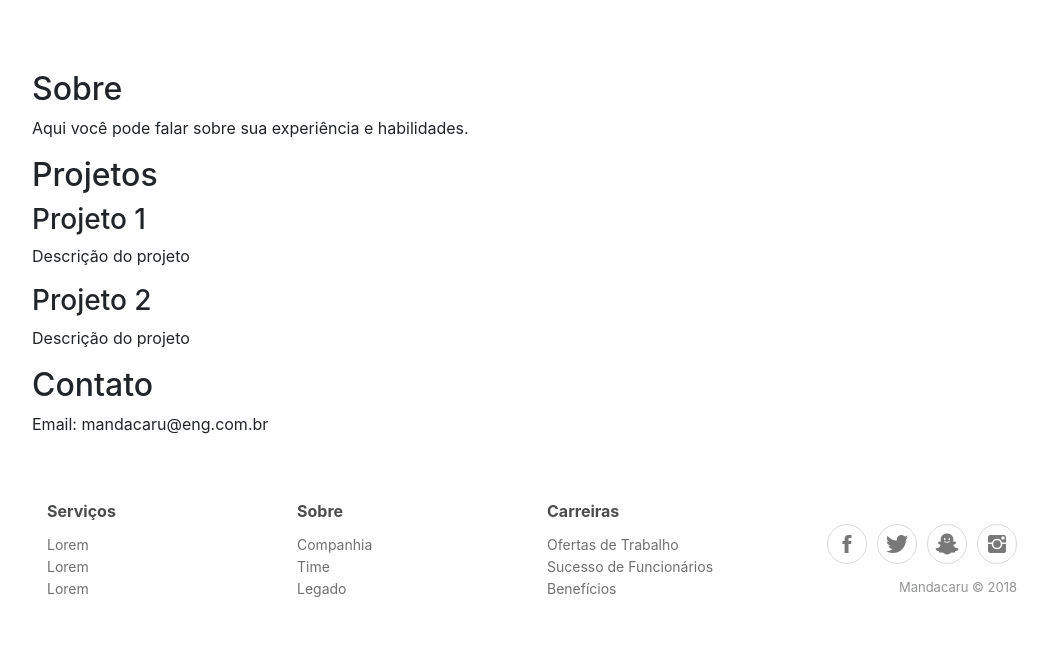
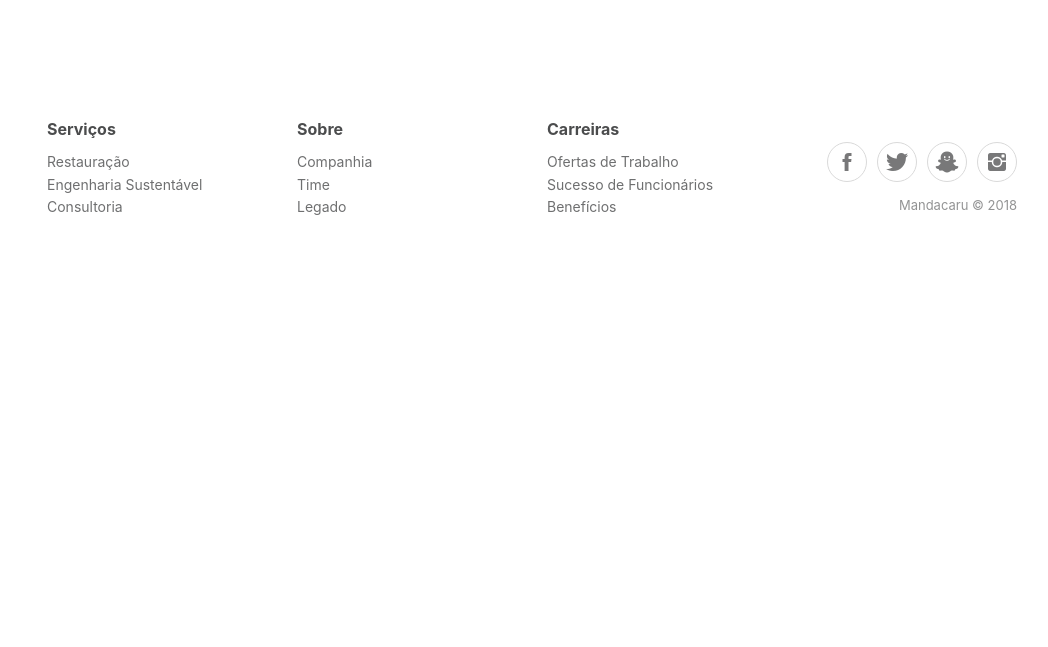
Before and after one commit to CaioMizerani/ProjetoUXUIPortfolio, a plain HTML site: page index.html in a window 1280 px wide. Shown: the part 621-1268 px from the top of the page, without its empty margins (108-1156 px from the left). After the commit the page ends 889 px from the top, so only its background shows below. Drawn offline with nearby package versions, Linux system fonts and the light colour scheme.

Commit message:
Fix: Assigned links to all "Sobre" entries in the footer; Replaced Lorem; Specialized each page

```diff
--- a/index.html
+++ b/index.html
@@ -49,28 +49,6 @@
                     <img src="./assets/images/plant.svg" alt="Imagem de um homem cultivando um planta">
                 </div>
             </section>
-
-            <section id="sobre">
-                <h2>Sobre</h2>
-                <p>Aqui você pode falar sobre sua experiência e habilidades.</p>
-            </section>
-
-            <section id="projetos">
-                <h2>Projetos</h2>
-                <article>
-                    <h3>Projeto 1</h3>
-                    <p>Descrição do projeto</p>
-                </article>
-                <article>
-                    <h3>Projeto 2</h3>
-                    <p>Descrição do projeto</p>
-                </article>
-            </section>
-
-            <section id="contato">
-                <h2>Contato</h2>
-                <p>Email: mandacaru@eng.com.br</p>
-            </section>
         </main>
 
         <div class="footer-clean">
@@ -80,17 +58,17 @@
                         <div class="col-sm-4 col-md-3 item">
                             <h3>Serviços</h3>
                             <ul>
-                                <li><a href="#">Lorem</a></li>
-                                <li><a href="#">Lorem</a></li>
-                                <li><a href="#">Lorem</a></li>
+                                <li><a href="#">Restauração</a></li>
+                                <li><a href="#">Engenharia Sustentável</a></li>
+                                <li><a href="#">Consultoria</a></li>
                             </ul>
                         </div>
                         <div class="col-sm-4 col-md-3 item">
                             <h3>Sobre</h3>
                             <ul>
-                                <li><a href="#">Companhia</a></li>
-                                <li><a href="#">Time</a></li>
-                                <li><a href="#">Legado</a></li>
+                                <li><a href="sobre.html">Companhia</a></li>
+                                <li><a href="sobre.html">Time</a></li>
+                                <li><a href="sobre.html">Legado</a></li>
                             </ul>
                         </div>
                         <div class="col-sm-4 col-md-3 item">
```
Also changed, not shown: contatos.html (+6 -23 lines), galeria.html (+6 -16 lines), servicos.html (+6 -28 lines), sobre.html (+6 -23 lines).
